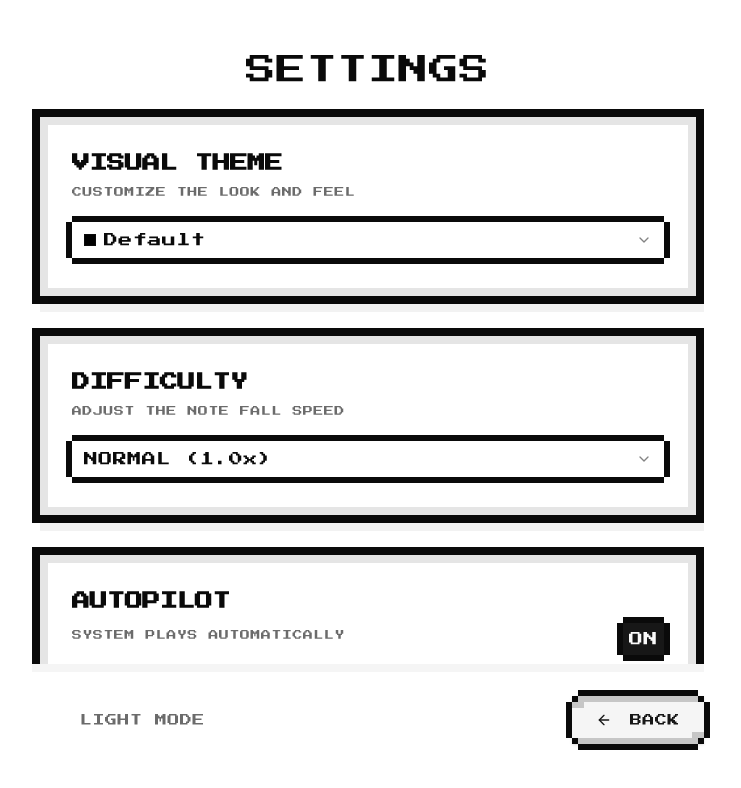
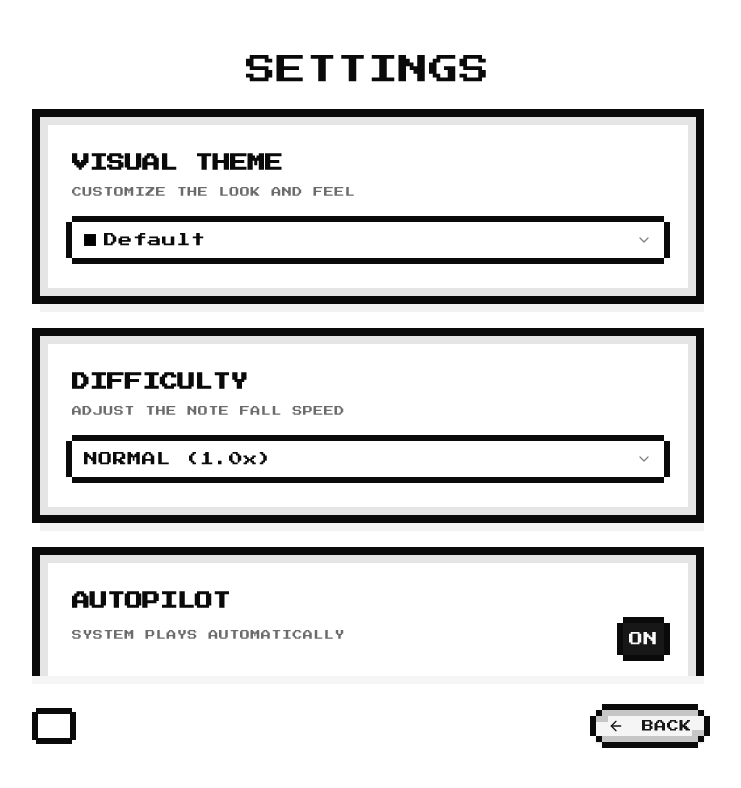
Before and after one commit to hongy20/midi-jam, a Next.js app: page /options in a window 1280 px wide. Shown: the top 788 px of the page, without its empty margins (272-1013 px from the left). Built offline with nearby package versions, Linux system fonts and the light colour scheme.

Commit message:
Refine Footer UI: Larger icon, remove labels, and default button height

```diff
--- a/src/app/options/components/options-page.view.tsx
+++ b/src/app/options/components/options-page.view.tsx
@@ -19,6 +19,7 @@ import {
 } from "@/components/ui/8bit/select";
 import { Toggle } from "@/components/ui/8bit/toggle";
 import { RetroModeSwitcher } from "@/components/ui/retro-mode-switcher";
+import { cn } from "@/lib/utils";
 import type { Theme } from "@/lib/themes";
 
 interface OptionsPageViewProps {
@@ -127,15 +128,12 @@ export function OptionsPageView({
       </div>
 
       <footer className="w-full max-w-2xl flex items-center justify-between py-6 shrink-0 border-t-8 border-muted mt-auto">
-        <div className="flex items-center gap-4">
+        <div className="flex items-center">
           <RetroModeSwitcher
             isDarkMode={isDarkMode}
             onToggle={() => setDarkMode(!isDarkMode)}
-            className="size-10"
+            className="size-12"
           />
-          <span className="retro text-xs uppercase opacity-60">
-            {isDarkMode ? "DARK" : "LIGHT"} MODE
-          </span>
         </div>
 
         <Button
@@ -143,7 +141,6 @@ export function OptionsPageView({
           onClick={onBack}
           size="sm"
           font="retro"
-          className="px-6 h-12"
         >
           <ArrowLeft className="size-5 mr-3" />
           BACK
@@ -152,6 +149,3 @@ export function OptionsPageView({
     </main>
   );
 }
-
-// Helper for conditional classes since we don't have lucide/cn logic here
-import { cn } from "@/lib/utils";
--- a/src/components/ui/retro-mode-switcher.tsx
+++ b/src/components/ui/retro-mode-switcher.tsx
@@ -33,7 +33,8 @@ export function RetroModeSwitcher({
   return (
     <Button
       variant="ghost"
-      className="group/toggle h-8 w-8 px-0"
+      className="group/toggle px-0"
+      size="icon"
       onClick={toggleTheme}
     >
       <svg
@@ -44,7 +45,7 @@ export function RetroModeSwitcher({
         xmlns="http://www.w3.org/2000/svg"
         stroke="currentColor"
         strokeWidth="0.25"
-        className={cn("size-8 hidden [html.dark_&]:block", className)}
+        className={cn("hidden [html.dark_&]:block", className)}
         aria-label="sun-dim"
       >
         <rect x="120" y="88" width="14" height="14" rx="1"></rect>
@@ -84,7 +85,7 @@ export function RetroModeSwitcher({
         xmlns="http://www.w3.org/2000/svg"
         stroke="currentColor"
         strokeWidth="0.25"
-        className={cn("hidden [html.light_&]:block size-8", className)}
+        className={cn("hidden [html.light_&]:block", className)}
         aria-label="moon"
       >
         <rect x="104" y="56" width="14" height="14" rx="1"></rect>
```
